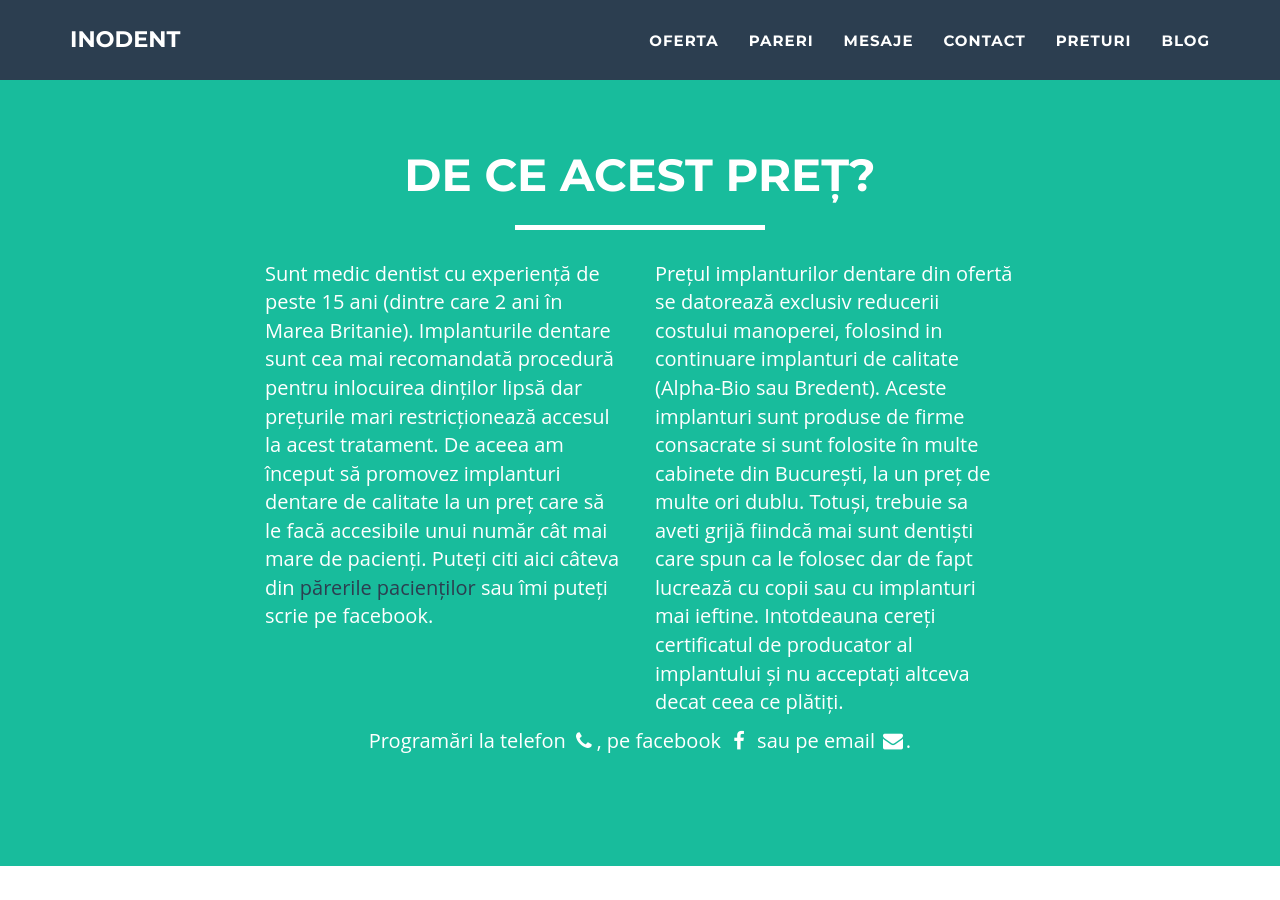
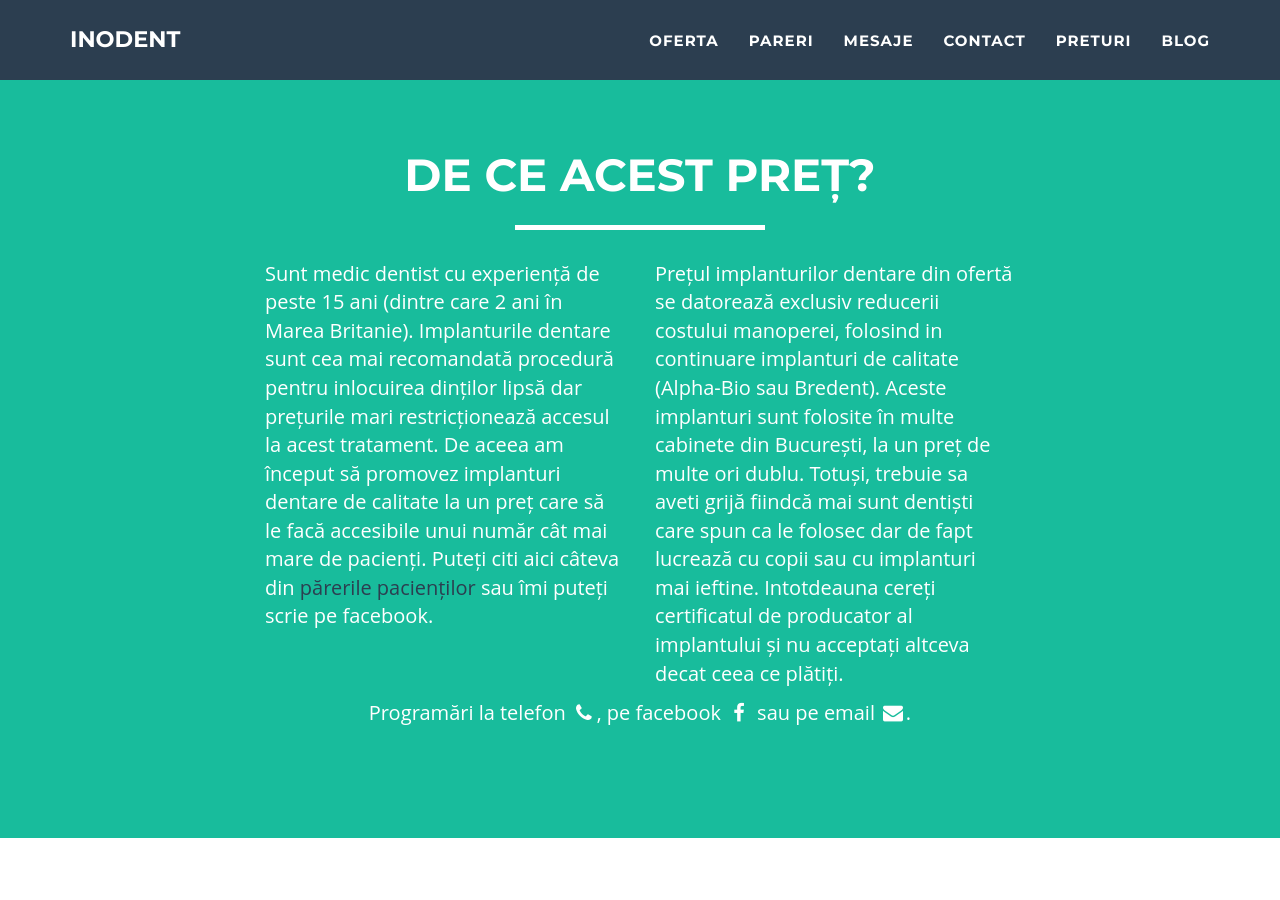
Before and after one commit to littledentgopo/offerdent, a Jekyll site: the page built from index.html, in a window 1280 px wide and 900 px high, scrolled down 1707 px. Built offline with Jekyll 4.4.1, drawn with Linux system fonts in a browser that asks for light colours; comment, search, counter and statistics services are not loaded.

Commit message:
update about

```diff
--- a/_includes/section-about.html
+++ b/_includes/section-about.html
@@ -18,7 +18,7 @@
                 <div class="col-lg-4">
                     <p>
                     Prețul implanturilor dentare din ofertă se datorează exclusiv reducerii costului manoperei, folosind in continuare implanturi de calitate (Alpha-Bio sau Bredent).
-                    Aceste implanturi sunt produse de firme consacrate si sunt folosite în multe cabinete din București, la un preț de multe ori dublu.
+                    Aceste implanturi sunt folosite în multe cabinete din București, la un preț de multe ori dublu.
                     Totuși, trebuie sa aveti grijă fiindcă mai sunt dentiști care spun ca le folosec dar de fapt lucrează cu copii sau cu implanturi mai ieftine.
                     Intotdeauna cereți certificatul de producator al implantului și nu acceptați altceva decat ceea ce plătiți.
                     </p>
```
